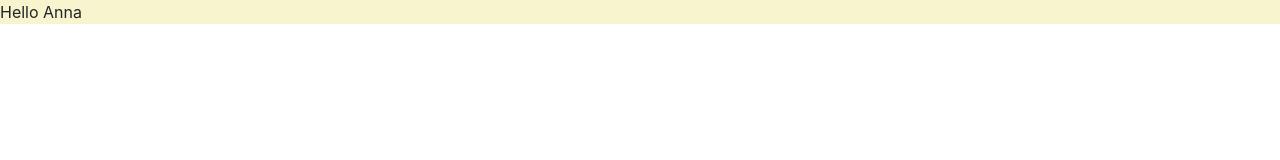
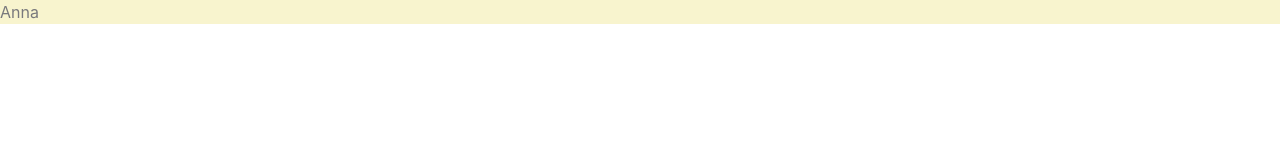
Before and after one commit to AnnaKuliga/anna-kuliga, a React (Create React App) app: page / in a window 1280 px wide. Shown: the top 160 px of the page. Built offline with nearby package versions, Linux system fonts and the light colour scheme.

Commit message:
created Hero component

```diff
--- a/src/App.js
+++ b/src/App.js
@@ -1,8 +1,12 @@
-import logo from "./logo.svg";
 import "./App.css";
+import Hero from "./components/Hero";
 
 function App() {
-  return <div className="App">Hello Anna</div>;
+  return (
+    <div className="App">
+      <Hero />
+    </div>
+  );
 }
 
 export default App;
--- /dev/null
+++ b/src/components/Hero.css
@@ -0,0 +1,3 @@
+.Hero {
+  color: var(--textColor);
+}
--- /dev/null
+++ b/src/components/Hero.jsx
@@ -0,0 +1,8 @@
+import React from "react";
+import "./Hero.css";
+
+const Hero = () => {
+  return <div className="Hero">Anna</div>;
+};
+
+export default Hero;
```
